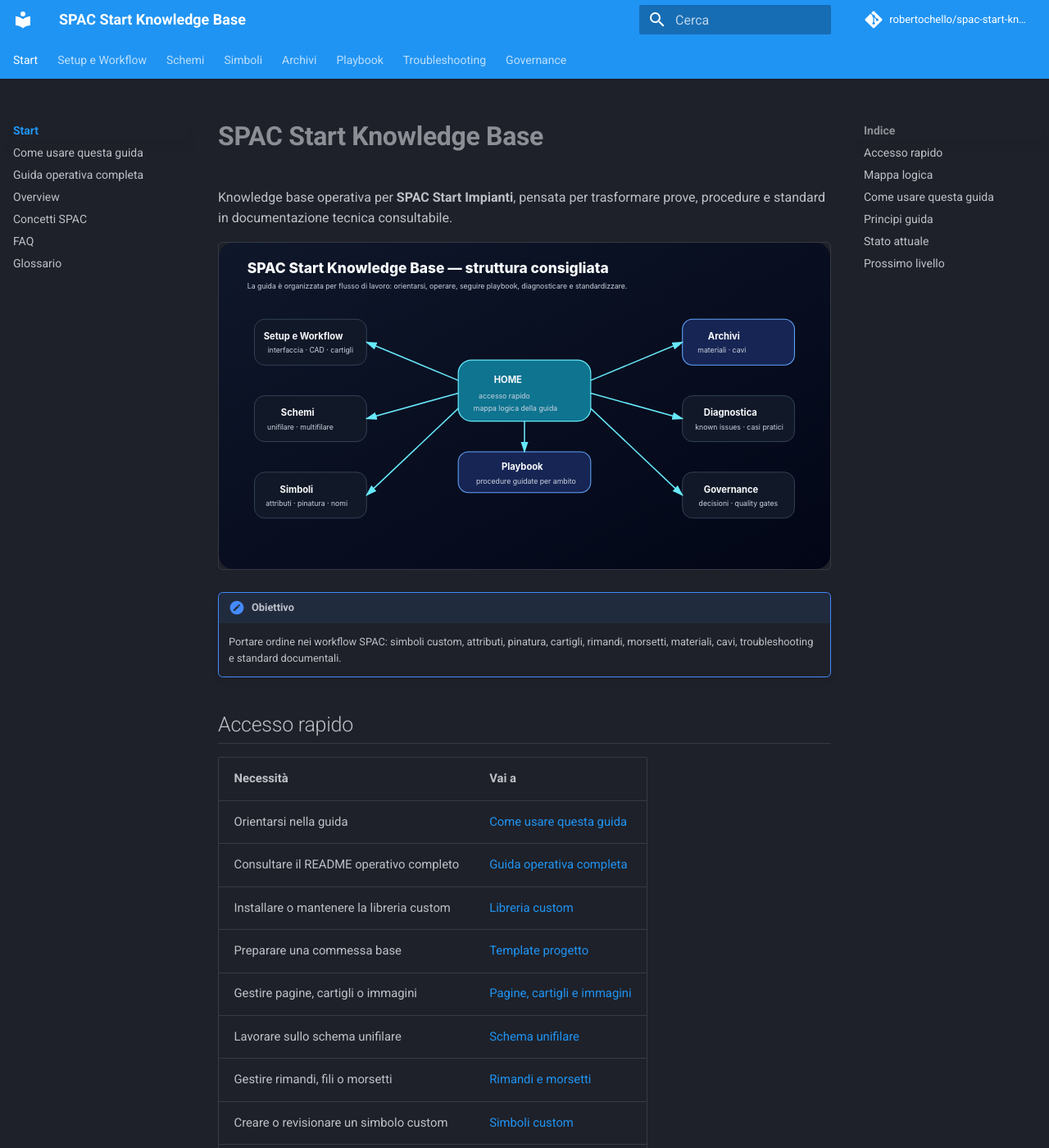
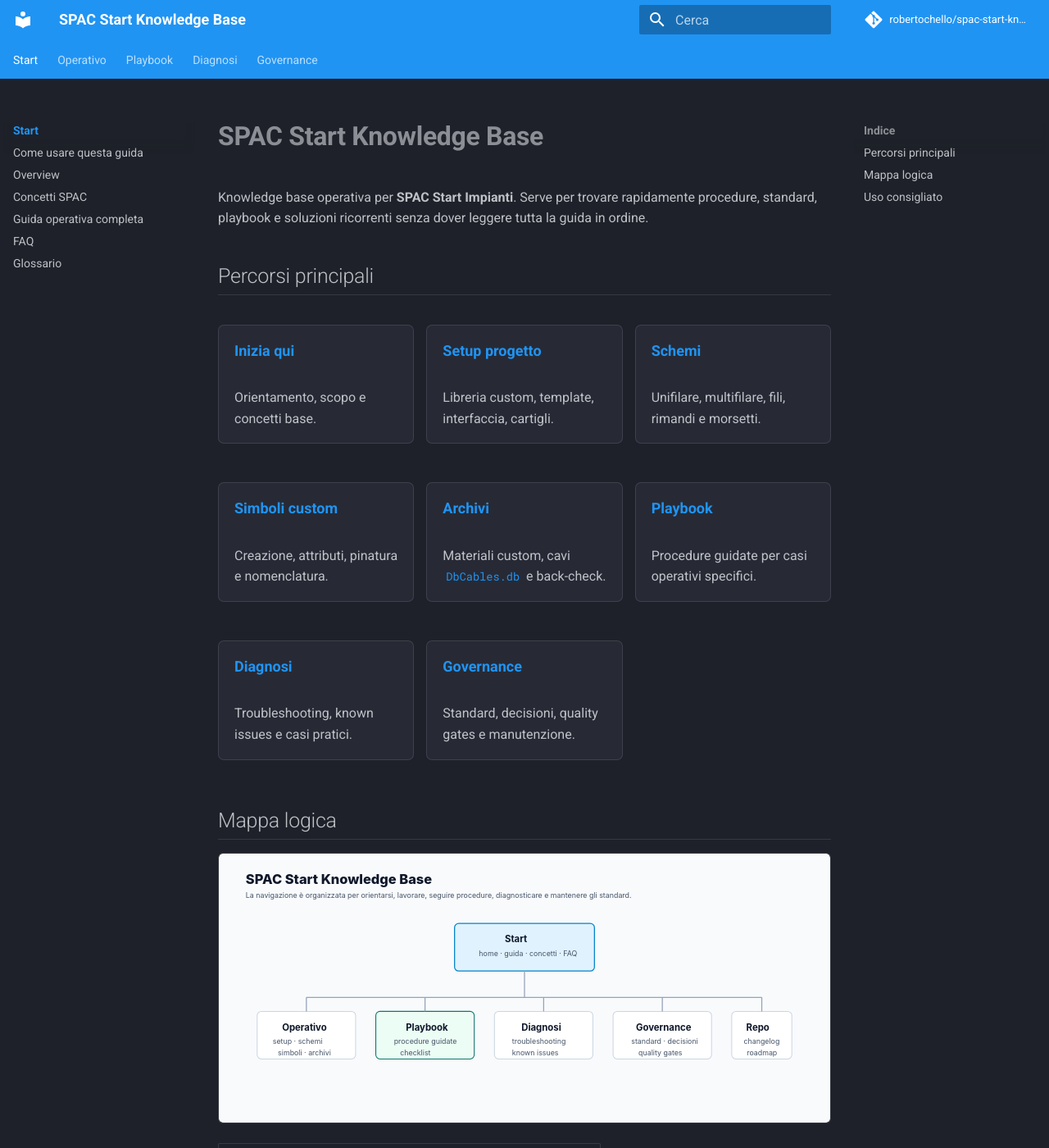
Before and after one commit to robertochello/spac-start-knowledge-base, an MkDocs documentation site: the page built from docs/index.md, in a window 1280 px wide and 1400 px high. Shown: the whole window at 82% size. Built offline with MkDocs 1.6.1 and Material for MkDocs 9.7.7, drawn with Linux system fonts in a browser that asks for light colours; comment, search, counter and statistics services are not loaded; some of the changed text lies outside the part shown.

```diff
--- a/docs/assets/stylesheets/extra.css
+++ b/docs/assets/stylesheets/extra.css
@@ -11,6 +11,36 @@
 
 .md-content__inner {
   max-width: 920px;
+}
+
+.home-grid {
+  display: grid;
+  grid-template-columns: repeat(auto-fit, minmax(220px, 1fr));
+  gap: .75rem;
+  margin: 1rem 0 1.5rem;
+}
+
+.md-typeset .home-card {
+  display: block;
+  min-height: 5.2rem;
+  padding: .85rem .95rem;
+  border: 1px solid var(--md-default-fg-color--lightest);
+  border-radius: .35rem;
+  background: var(--md-code-bg-color);
+  color: var(--md-default-fg-color);
+  text-decoration: none;
+}
+
+.md-typeset .home-card strong {
+  display: block;
+  margin-bottom: .2rem;
+  color: var(--md-primary-fg-color);
+  font-size: .9rem;
+}
+
+.md-typeset .home-card:hover {
+  border-color: var(--md-accent-fg-color);
+  color: var(--md-default-fg-color);
 }
 
 .md-typeset h1 {
--- a/docs/index.md
+++ b/docs/index.md
@@ -1,83 +1,66 @@
 # SPAC Start Knowledge Base
 
-Knowledge base operativa per **SPAC Start Impianti**, pensata per trasformare prove, procedure e standard in documentazione tecnica consultabile.
+Knowledge base operativa per **SPAC Start Impianti**. Serve per trovare rapidamente procedure, standard, playbook e soluzioni ricorrenti senza dover leggere tutta la guida in ordine.
+
+## Percorsi principali
+
+<div class="home-grid" markdown>
+
+[**Inizia qui**<br>Orientamento, scopo e concetti base.](00-how-to-use.md){ .home-card }
+
+[**Setup progetto**<br>Libreria custom, template, interfaccia, cartigli.](15-custom-library.md){ .home-card }
+
+[**Schemi**<br>Unifilare, multifilare, fili, rimandi e morsetti.](17-unifilare.md){ .home-card }
+
+[**Simboli custom**<br>Creazione, attributi, pinatura e nomenclatura.](03-custom-symbols.md){ .home-card }
+
+[**Archivi**<br>Materiali custom, cavi `DbCables.db` e back-check.](21-material-archives.md){ .home-card }
+
+[**Playbook**<br>Procedure guidate per casi operativi specifici.](playbooks/index.md){ .home-card }
+
+[**Diagnosi**<br>Troubleshooting, known issues e casi pratici.](07-troubleshooting.md){ .home-card }
+
+[**Governance**<br>Standard, decisioni, quality gates e manutenzione.](08-standards.md){ .home-card }
+
+</div>
+
+## Mappa logica
 
 ![SPAC Start Knowledge Base map](assets/diagrams/site-structure-map.svg)
 
-!!! note "Obiettivo"
-    Portare ordine nei workflow SPAC: simboli custom, attributi, pinatura, cartigli, rimandi, morsetti, materiali, cavi, troubleshooting e standard documentali.
+| Area | Cosa contiene |
+|---|---|
+| Start | orientamento, overview, concetti, FAQ, glossario |
+| Operativo | setup, schemi, simboli, archivi |
+| Playbook | procedure guidate e checklist |
+| Diagnosi | troubleshooting, known issues, casi pratici |
+| Governance | standard, decisioni, quality gates, roadmap |
 
-## Accesso rapido
-
-| Necessità | Vai a |
-|---|---|
-| Orientarsi nella guida | [Come usare questa guida](00-how-to-use.md) |
-| Consultare il README operativo completo | [Guida operativa completa](README.md) |
-| Installare o mantenere la libreria custom | [Libreria custom](15-custom-library.md) |
-| Preparare una commessa base | [Template progetto](16-project-template.md) |
-| Gestire pagine, cartigli o immagini | [Pagine, cartigli e immagini](05-pages-titleblocks-images.md) |
-| Lavorare sullo schema unifilare | [Schema unifilare](17-unifilare.md) |
-| Gestire rimandi, fili o morsetti | [Rimandi e morsetti](06-cross-references-terminals.md) |
-| Creare o revisionare un simbolo custom | [Simboli custom](03-custom-symbols.md) |
-| Controllare attributi e pinatura | [Attributi e pinatura](04-attributes-and-pinning.md) |
-| Gestire archivi materiali custom | [Archivi materiali custom](21-material-archives.md) |
-| Aggiornare Archivio Cavi DbCables | [Archivio Cavi DbCables](25-cable-archive-dbcables.md) |
-| Seguire una procedura guidata | [Playbook](playbooks/index.md) |
-| Risolvere un problema ricorrente | [Troubleshooting](07-troubleshooting.md) |
-| Consultare decisioni operative | [Decision log](11-decision-log.md) |
-| Standardizzare il modo di lavorare | [Standard operativi](08-standards.md) |
-
-## Mappa logica
-
-| Area | Contenuti principali |
-|---|---|
-| Setup e Workflow | libreria custom, template progetto, interfaccia, CAD, cartigli |
-| Schemi | unifilare, multifilare, rimandi, morsetti |
-| Simboli | simboli custom, attributi, pinatura, nomenclatura |
-| Archivi | materiali custom, Archivio Cavi DbCables, validazione dati |
-| Playbook | procedure guidate per simboli, cartigli, schemi e archivi |
-| Diagnostica | troubleshooting, known issues, casi pratici |
-| Governance | decision log, quality gates, manutenzione, immagini |
-
-## Come usare questa guida
+## Uso consigliato
 
 1. Parti dal problema operativo.
-2. Vai alla sezione dedicata.
-3. Segui il playbook o la checklist.
+2. Apri la sezione dedicata.
+3. Segui il playbook, la procedura o la checklist.
 4. Verifica il risultato in un progetto di prova.
-5. Aggiorna decision log, standard o casi pratici se emerge una nuova regola.
+5. Aggiorna standard, decision log o casi pratici se emerge una regola riutilizzabile.
 
-## Principi guida
+??? info "Stato attuale"
 
-- Documentare procedure realmente utili.
-- Separare standard, procedure, decisioni e casi pratici.
-- Non inserire dati sensibili o specifici di commessa.
-- Preferire checklist e flussi operativi a descrizioni teoriche.
-- Aggiornare il decision log quando una scelta diventa standard.
-- Non considerare stabile una procedura senza verifica finale.
+    | Area | Stato |
+    |---|---|
+    | Base documentale | Avviata |
+    | Simboli custom | In consolidamento |
+    | Attributi e pinatura | In consolidamento |
+    | Workflow CAD | In consolidamento |
+    | Rimandi e morsetti | In corso |
+    | Materiali custom | Avviata |
+    | Archivio Cavi DbCables | Verificato su SPAC Automazione e SPAC Start |
+    | Multifilare | Base operativa presente |
+    | Governance documentale | Avviata |
 
-## Stato attuale
+??? note "Prossimo livello"
 
-| Area | Stato |
-|---|---|
-| Base documentale | Avviata |
-| Simboli custom | In consolidamento |
-| Attributi e pinatura | In consolidamento |
-| Workflow CAD | In consolidamento |
-| Rimandi e morsetti | In corso |
-| Materiali custom | Avviata |
-| Archivio Cavi DbCables | Verificato su SPAC Automazione e SPAC Start |
-| Esempi operativi | Avviati |
-| Multifilare | Base operativa presente |
-| Casi pratici | Avviati |
-| Governance documentale | Avviata |
-
-## Prossimo livello
-
-Le prossime evoluzioni chiave sono:
-
-1. completare la sezione multifilare;
-2. aggiungere screenshot non sensibili;
-3. creare known issues dedicati;
-4. collegare ogni caso pratico a una decisione o a uno standard;
-5. consolidare una baseline stabile come primo standard operativo.
+    1. Consolidare la sezione multifilare con casi pratici.
+    2. Aggiungere screenshot sanitizzati solo dove servono.
+    3. Collegare ogni caso pratico a una decisione o a uno standard.
+    4. Mantenere navigazione e Home pulite.
--- a/mkdocs.yml
+++ b/mkdocs.yml
@@ -52,35 +52,34 @@ nav:
   - Start:
       - Home: index.md
       - Come usare questa guida: 00-how-to-use.md
-      - Guida operativa completa: README.md
       - Overview: 00-overview.md
       - Concetti SPAC: concepts.md
+      - Guida operativa completa: README.md
       - FAQ: faq.md
       - Glossario: glossary.md
-  - Setup e Workflow:
-      - Libreria custom: 15-custom-library.md
-      - Template progetto: 16-project-template.md
-      - Interfaccia e menu: 01-interface-and-menu.md
-      - Workflow CAD 2D: 02-cad-workflow.md
-      - Pagine, cartigli e immagini: 05-pages-titleblocks-images.md
-      - Command Reference: command-reference.md
-  - Schemi:
-      - Schema unifilare: 17-unifilare.md
-      - Numerazione e identificazione fili: 18-wire-numbering.md
-      - Multifilare: 09-multifilare.md
-      - Rimandi e morsetti: 06-cross-references-terminals.md
-  - Simboli:
-      - Simboli custom: 03-custom-symbols.md
-      - Attributi e pinatura: 04-attributes-and-pinning.md
-      - Checklist validazione simbolo: 10-symbol-validation-checklist.md
-      - Nomenclatura simboli: 19-symbol-naming.md
-      - Dizionario abbreviazioni: 20-abbreviations.md
-      - Standard simboli: standards/symbols.md
-  - Archivi:
-      - Archivi materiali custom: 21-material-archives.md
-      - Standard materiali: standards/materials.md
-      - Archivio Cavi DbCables: 25-cable-archive-dbcables.md
-      - Back-check e controlli incrociati: 26-back-check-controls.md
+  - Operativo:
+      - Setup:
+          - Libreria custom: 15-custom-library.md
+          - Template progetto: 16-project-template.md
+          - Interfaccia e menu: 01-interface-and-menu.md
+          - Workflow CAD 2D: 02-cad-workflow.md
+          - Pagine, cartigli e immagini: 05-pages-titleblocks-images.md
+      - Schemi:
+          - Schema unifilare: 17-unifilare.md
+          - Numerazione e identificazione fili: 18-wire-numbering.md
+          - Multifilare: 09-multifilare.md
+          - Rimandi e morsetti: 06-cross-references-terminals.md
+      - Simboli:
+          - Simboli custom: 03-custom-symbols.md
+          - Attributi e pinatura: 04-attributes-and-pinning.md
+          - Nomenclatura simboli: 19-symbol-naming.md
+          - Dizionario abbreviazioni: 20-abbreviations.md
+          - Standard simboli: standards/symbols.md
+      - Archivi:
+          - Archivi materiali custom: 21-material-archives.md
+          - Standard materiali: standards/materials.md
+          - Archivio Cavi DbCables: 25-cable-archive-dbcables.md
+          - Back-check e controlli incrociati: 26-back-check-controls.md
   - Playbook:
       - Introduzione: playbooks/index.md
       - Simboli:
@@ -88,6 +87,10 @@ nav:
           - Validare un simbolo: playbooks/validate-custom-symbol.md
           - Diagnosticare pin non agganciato: playbooks/diagnose-pin-not-snapping.md
           - Pulire oggetti residui: playbooks/clean-residual-objects.md
+      - Checklist e riferimenti:
+          - Checklist validazione simbolo: 10-symbol-validation-checklist.md
+          - Command Reference: command-reference.md
+          - Esempi operativi: 24-operational-examples.md
       - Cartigli e immagini:
           - Gestire cartiglio e logo: playbooks/titleblock-logo-workflow.md
       - Schemi:
@@ -97,7 +100,7 @@ nav:
       - Archivi:
           - Associare materiali: playbooks/material-association.md
           - Aggiornare Archivio Cavi DbCables: playbooks/update-dbcables-archive.md
-  - Troubleshooting:
+  - Diagnosi:
       - Troubleshooting generale: 07-troubleshooting.md
       - Known Issues:
           - Indice: known-issues/index.md
@@ -106,13 +109,14 @@ nav:
           - Cross-reference obsoleto: known-issues/obsolete-cross-reference.md
           - DbCables versione non congruente: known-issues/dbcables-version-mismatch.md
       - Casi pratici: 12-practical-cases.md
-      - Esempi operativi: 24-operational-examples.md
   - Governance:
-      - Standard operativi: 08-standards.md
-      - Indice standard: standards/index.md
-      - Standard CAD: standards/cad.md
-      - Decision log: 11-decision-log.md
-      - Linee guida manutenzione: 13-maintenance-guidelines.md
-      - Quality gates: 14-quality-gates.md
-      - Linee guida immagini: 22-visual-assets-guidelines.md
+      - Standard:
+          - Standard operativi: 08-standards.md
+          - Indice standard: standards/index.md
+          - Standard CAD: standards/cad.md
+      - Manutenzione:
+          - Decision log: 11-decision-log.md
+          - Linee guida manutenzione: 13-maintenance-guidelines.md
+          - Quality gates: 14-quality-gates.md
+          - Linee guida immagini: 22-visual-assets-guidelines.md
       - Roadmap: roadmap.md
```
Also changed, not shown: CHANGELOG.md (+2 -0 lines), docs/00-how-to-use.md (+3 -6 lines), docs/assets/diagrams/reading-paths.svg, docs/assets/diagrams/site-structure-map.svg.
